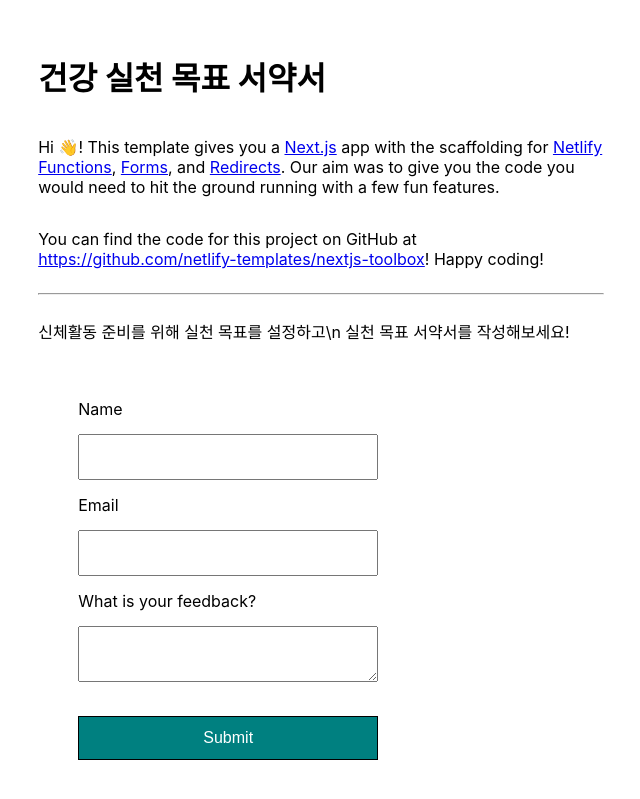
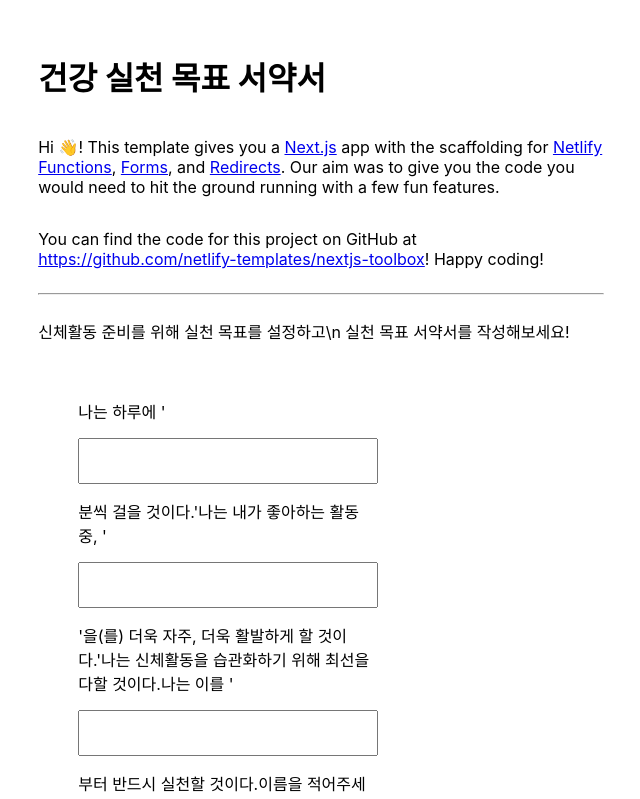
Before and after one commit to YoungseoJ/test_lab, a Next.js app: page / in a window 1280 px wide. Shown: the top 799 px of the page, without its empty margins (319-959 px from the left). Built offline with nearby package versions, Linux system fonts and the light colour scheme; no server answers.

Commit message:
Update FeedbackForm.js

```diff
--- a/components/FeedbackForm.js
+++ b/components/FeedbackForm.js
@@ -17,14 +17,18 @@ export default function FeedbackForm() {
             </label>
         </p>
 
-        <label htmlFor="name">Name</label>
+
+        <label htmlFor="name">나는 하루에 '<input id="name" className={styles['form-field']} type="text" name="name" />분씩 걸을 것이다.</label>
+
+        <label htmlFor="name">'나는 내가 좋아하는 활동 중, '<input id="name" className={styles['form-field']} type="text" name="name" />'을(를) 더욱 자주, 더욱 활발하게 할 것이다.'</label>
+
+        <label htmlFor="name">나는 신체활동을 습관화하기 위해 최선을 다할 것이다.</label>
+
+        <label htmlFor="name">나는 이를 '<input id="name" className={styles['form-field']} type="text" name="name" />부터 반드시 실천할 것이다.</label>
+
+        <label htmlFor="name">이름을 적어주세요.</label>
         <input id="name" className={styles['form-field']} type="text" name="name" />
 
-        <label htmlFor="email">Email</label>
-        <input id="email" className={styles['form-field']} type="email" name="email" required />
-
-        <label htmlFor="feedback">What is your feedback?</label>
-        <textarea id="feedback" className={styles['form-field']} wrap="soft" name="feedback" required></textarea>
         <button className={styles.button} type="submit">Submit</button>
       </form>
   )
```
